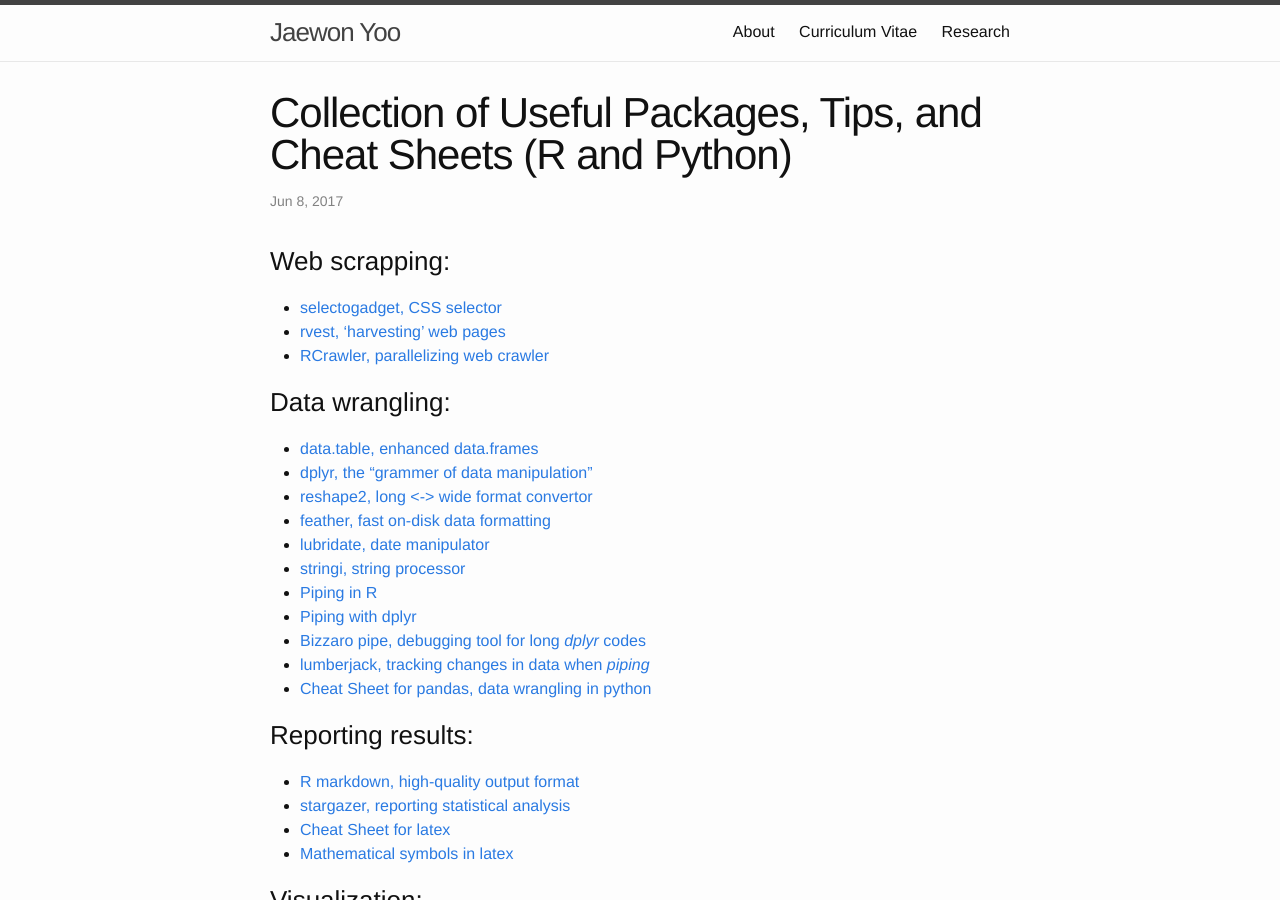
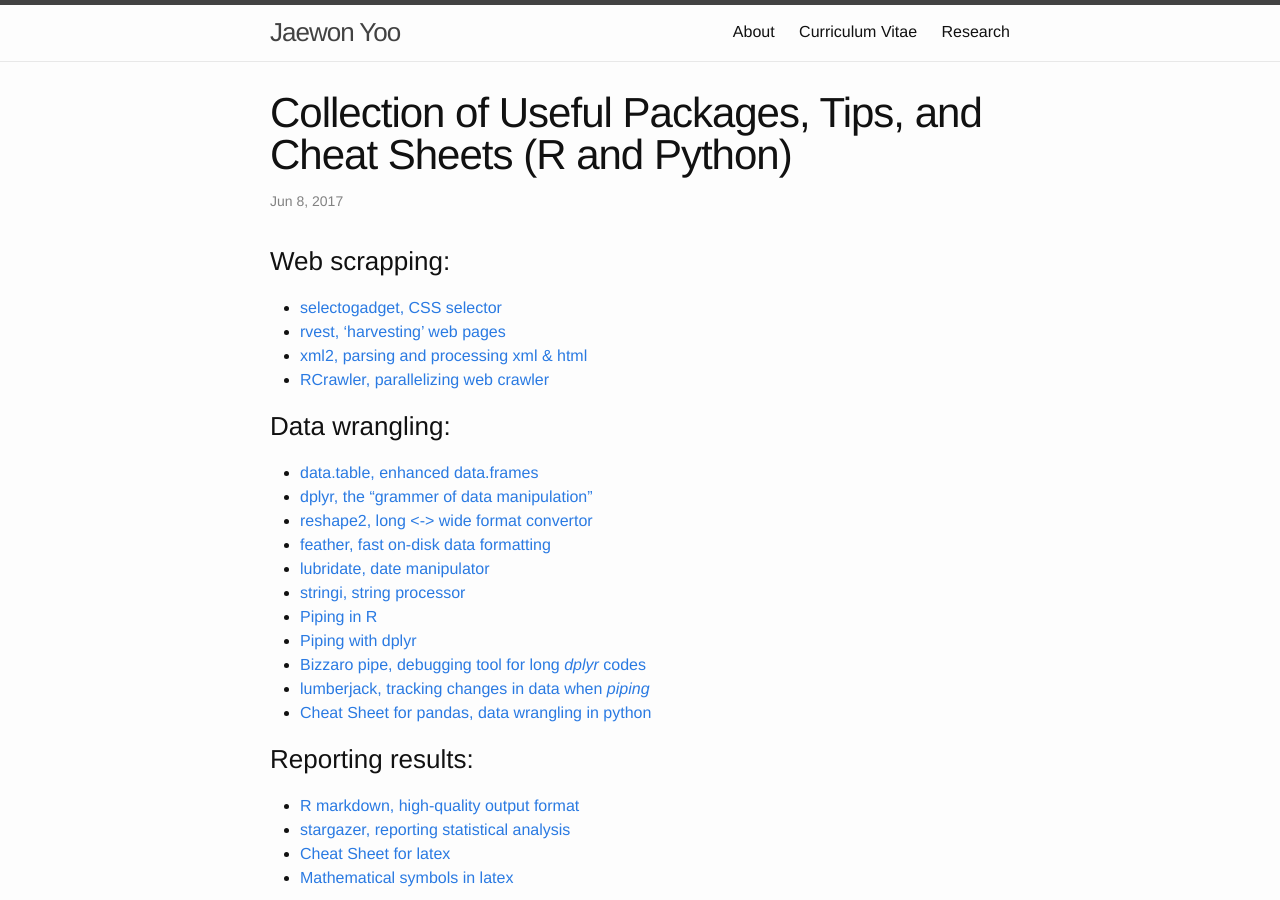
Before and after one commit to j1yoo/j1yoo.github.io, a Jekyll site: the page built from _posts/2017-06-08-useful_r_packages.md, in a window 1280 px wide and 900 px high. Built offline with Jekyll 4.4.1, drawn with Linux system fonts in a browser that asks for light colours.

Commit message:
Update 2017-06-08-useful_r_packages.md

```diff
--- a/_posts/2017-06-08-useful_r_packages.md
+++ b/_posts/2017-06-08-useful_r_packages.md
@@ -7,6 +7,7 @@ categories: misc
 ### Web scrapping:
 * [selectogadget, CSS selector](https://cran.r-project.org/web/packages/rvest/vignettes/selectorgadget.html)
 * [rvest, 'harvesting' web pages](https://cran.r-project.org/web/packages/rvest/rvest.pdf)
+* [xml2, parsing and processing xml & html](https://blog.rstudio.org/2015/04/21/xml2/)
 * [RCrawler, parallelizing web crawler](http://www.sciencedirect.com/science/article/pii/S2352711017300110)
 
 ### Data wrangling:
```
